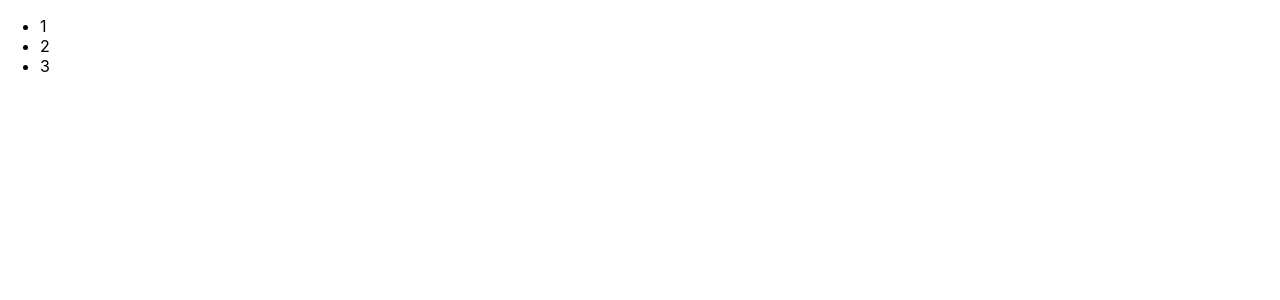
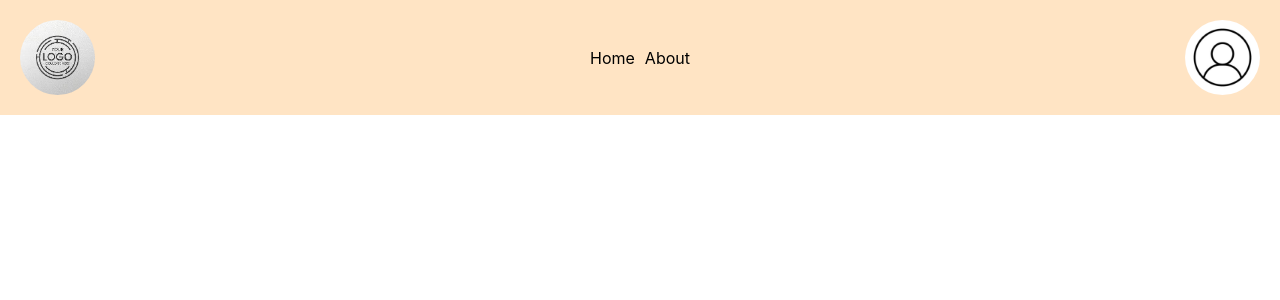
Before and after one commit to pecourses/pe2023-1-react-app, a React (Create React App) app: page / in a window 1280 px wide. Shown: the top 300 px of the page. Built offline with nearby package versions, Linux system fonts and the light colour scheme.

Commit message:
Add navList example

```diff
--- a/src/App.js
+++ b/src/App.js
@@ -4,13 +4,12 @@ import Header from './components/Header';
 function App() {
   const isLogin = true;
 
-  const numbers0 = [1, 2, 3];
-  // const numbers = [<li>1</li>, <li>2</li>, <li>3</li>];
+  const navList = [
+    { aTitle: 'Home', src: '#' },
+    { aTitle: 'About', src: '#' },
+  ];
 
-  const numbers = numbers0.map((n, i) => <li key={i}>{n}</li>);
-
-  // return <Header isLogin={isLogin} />;
-  return <ul>{numbers}</ul>;
+  return <Header isLogin={isLogin} navList={navList} />;
 }
 
 export default App;
--- a/src/components/Header/Header.module.css
+++ b/src/components/Header/Header.module.css
@@ -14,3 +14,15 @@
   object-fit: cover;
   border-radius: 50%;
 }
+
+.linksList {
+  list-style: none;
+  display: flex;
+  gap: 10px;
+  padding: 0;
+}
+
+.linksList a {
+  text-decoration: none;
+  color: inherit;
+}
--- a/src/components/Header/index.jsx
+++ b/src/components/Header/index.jsx
@@ -3,11 +3,22 @@ import logo from './logo.jpeg'
 import styles from './Header.module.css'
 
 function Header (props) {
-  const { isLogin } = props
+  const { isLogin, navList } = props
+
+  const mapLinks = (link, i) => (
+    <li key={i}>
+      <a href={link.src}>{link.aTitle}</a>
+    </li>
+  )
 
   return (
     <header className={styles.container}>
       <img className={styles.logo} src={logo} alt='logo' />
+
+      <nav>
+        <ul className={styles.linksList}>{navList.map(mapLinks)}</ul>
+      </nav>
+
       {isLogin ? (
         <img className={styles.userImg} src={userIcon} alt='user' />
       ) : (
```
